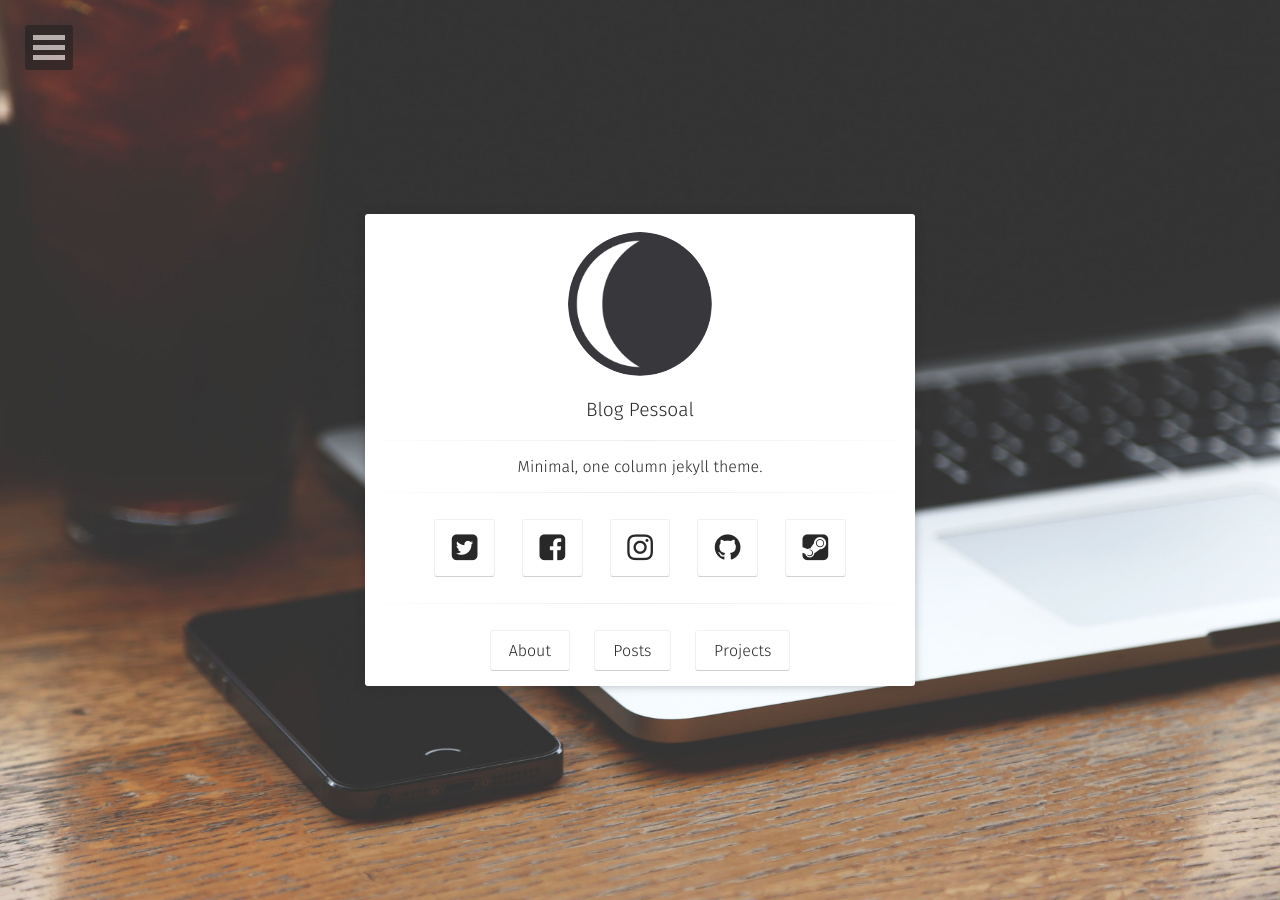
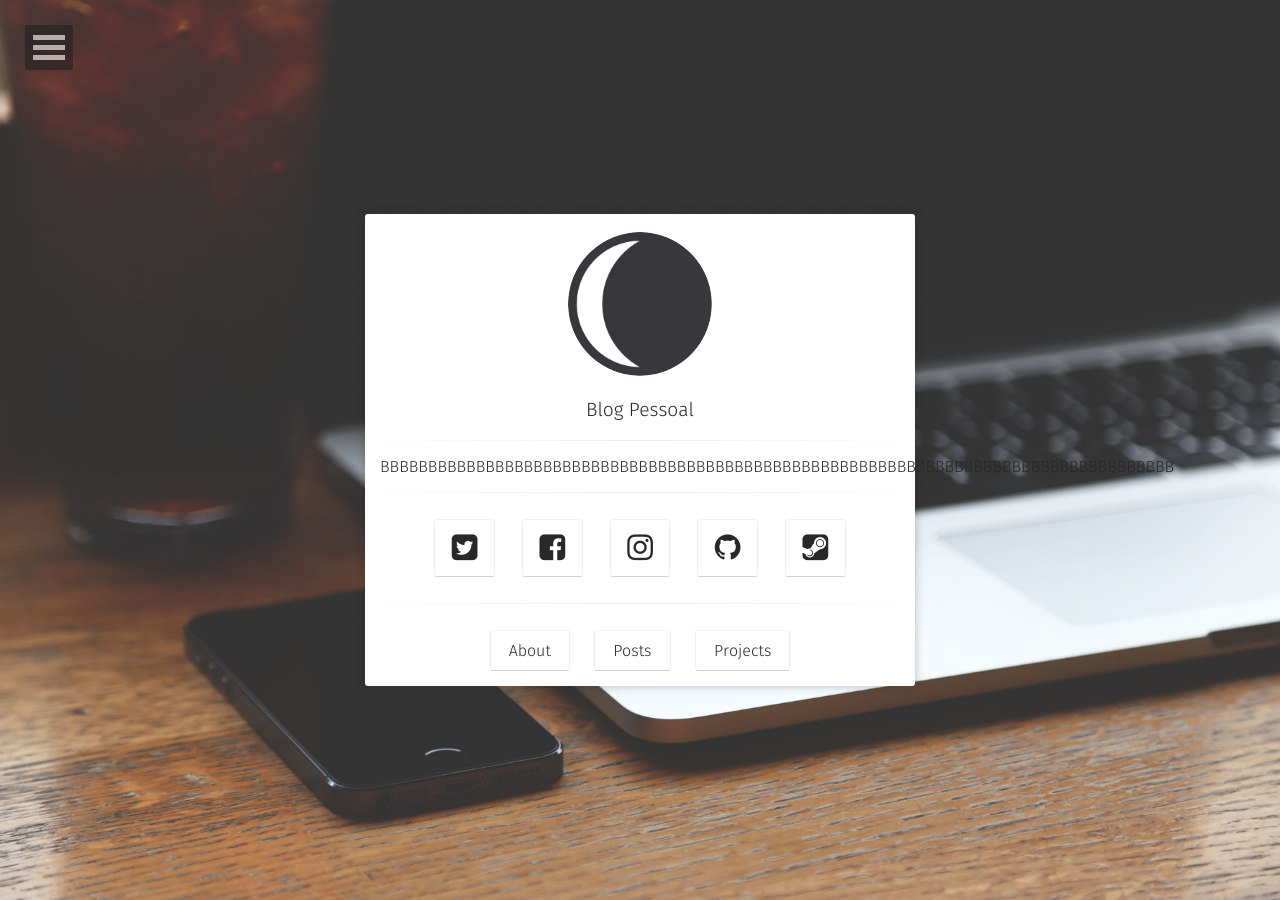
Before and after one commit to mabemoraes/mabemoraes-github.io, a Jekyll site: the page built from index.html, in a window 1280 px wide. Built offline with Jekyll 4.4.1, drawn with Linux system fonts in a browser that asks for light colours; some web fonts are replaced.

Commit message:
Update _config.yml

```diff
--- a/_config.yml
+++ b/_config.yml
@@ -1,6 +1,6 @@
 # Site
 title:              Blog Pessoal
-bio:                'Minimal, one column jekyll theme.'
+bio:                'BBBBBBBBBBBBBBBBBBBBBBBBBBBBBBBBBBBBBBBBBBBBBBBBBBBBBBBBBBBBBBBBBBBBBBBBBBBBBBBBBBB'
 description:        "Moon is a minimal, one column jekyll theme for your blog."
 reading_time:       true
 words_per_minute:   200
```
